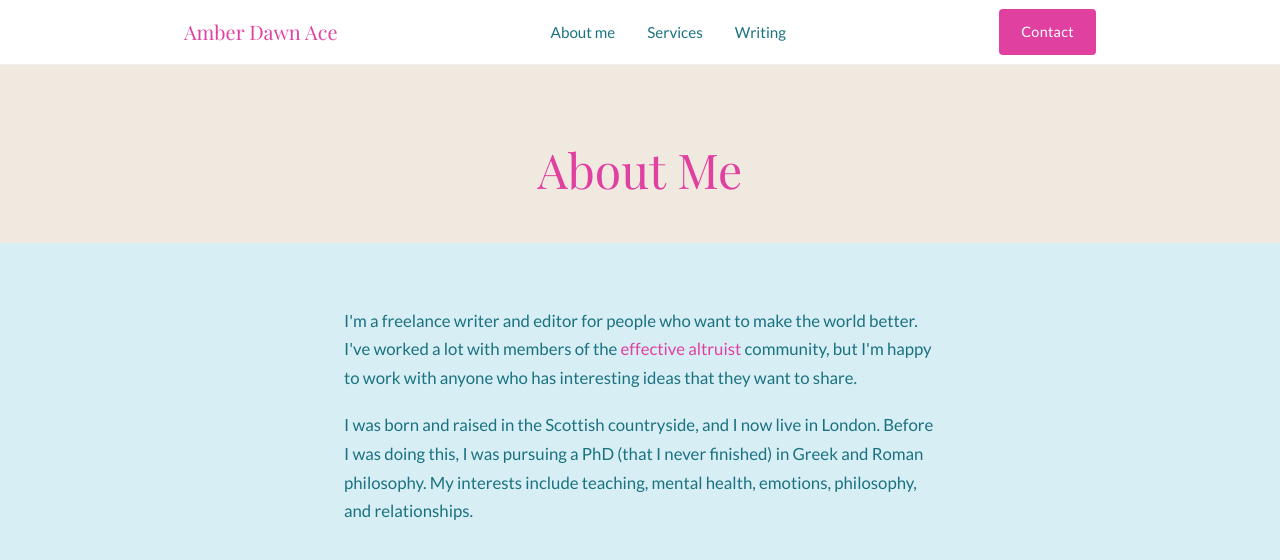
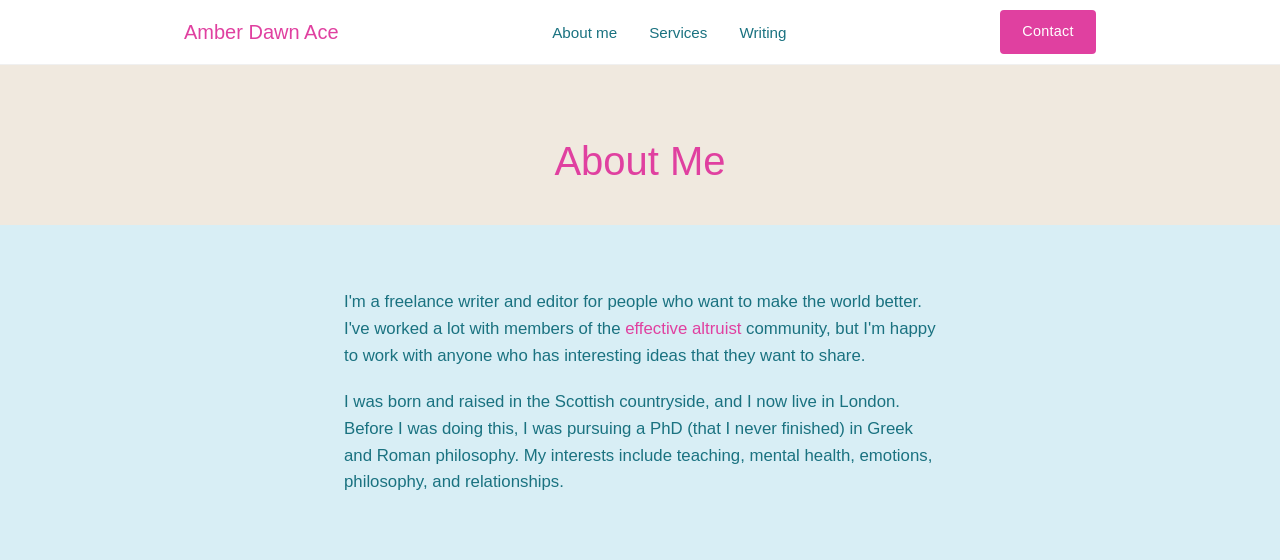
Before and after one commit to bmillwood/amber.rpm.cc, a Jekyll site: the page built from about.md, in a window 1280 px wide and 1393 px high. Shown: the top 560 px of the window. Built offline with Jekyll 4.4.1, drawn with Linux system fonts in a browser that asks for light colours; some web fonts are replaced; grey boxes are pictures that could not be loaded.

Commit message:
font tweaks

```diff
--- a/_layouts/default.html
+++ b/_layouts/default.html
@@ -7,7 +7,7 @@
   <meta name="description" content="{% if page.description %}{{ page.description }}{% else %}{{ site.description }}{% endif %}">
   <link rel="preconnect" href="https://fonts.googleapis.com">
   <link rel="preconnect" href="https://fonts.gstatic.com" crossorigin>
-  <link href="https://fonts.googleapis.com/css2?family=Playfair+Display:ital,wght@0,400;0,600;1,400&family=Lato:wght@300;400;700&display=swap" rel="stylesheet">
+  <link href="https://fonts.googleapis.com/css2?family=Belleza&display=swap" rel="stylesheet">
   <link rel="stylesheet" href="{{ '/assets/css/style.css' | relative_url }}">
 </head>
 <body>
--- a/assets/css/style.css
+++ b/assets/css/style.css
@@ -10,8 +10,8 @@
   --dark-teal:  #1A7280;
   --white:      #ffffff;
 
-  --font-heading: 'Playfair Display', Georgia, serif;
-  --font-body:    'Lato', system-ui, -apple-system, sans-serif;
+  --font-heading: 'Belleza', sans-serif;
+  --font-body:    'Belleza', sans-serif;
 
   --max-width: 960px;
   --nav-height: 64px;
@@ -27,8 +27,8 @@
 
 body {
   font-family: var(--font-body);
-  font-size: 1rem;
-  line-height: 1.7;
+  font-size: 1.175rem;
+  line-height: 1.6;
   color: var(--dark-teal);
   background: var(--cream);
 }
@@ -174,7 +174,7 @@
 
 .hero-content h1 {
   font-family: var(--font-heading);
-  font-size: clamp(1.8rem, 4vw, 3rem);
+  font-size: clamp(1.8rem, 4vw, 2.5rem);
   color: var(--white);
   font-weight: 400;
   line-height: 1.3;
@@ -270,7 +270,7 @@
 
 .service-card h3 {
   font-family: var(--font-heading);
-  font-size: 1.3rem;
+  font-size: 1.65rem;
   font-weight: 400;
   color: var(--white);
 }
@@ -392,7 +392,7 @@
 
 .about-hero h1 {
   font-family: var(--font-heading);
-  font-size: clamp(2rem, 4vw, 3rem);
+  font-size: clamp(2rem, 4vw, 2.5rem);
   font-weight: 400;
   color: var(--magenta);
 }
@@ -434,7 +434,7 @@
 
 .services-hero h1 {
   font-family: var(--font-heading);
-  font-size: clamp(2rem, 4vw, 3rem);
+  font-size: clamp(2rem, 4vw, 2.5rem);
   font-weight: 400;
 }
 
@@ -454,7 +454,7 @@
 
 .service-row-title {
   font-family: var(--font-heading);
-  font-size: 1.4rem;
+  font-size: 1.7rem;
   font-weight: 400;
   color: var(--dark-teal);
   padding-top: 0.2rem;
@@ -502,7 +502,7 @@
 
 .writing-group h2 {
   font-family: var(--font-heading);
-  font-size: 1.8rem;
+  font-size: 1.7rem;
   font-weight: 400;
   color: var(--magenta);
   margin-bottom: 1.5rem;
```
